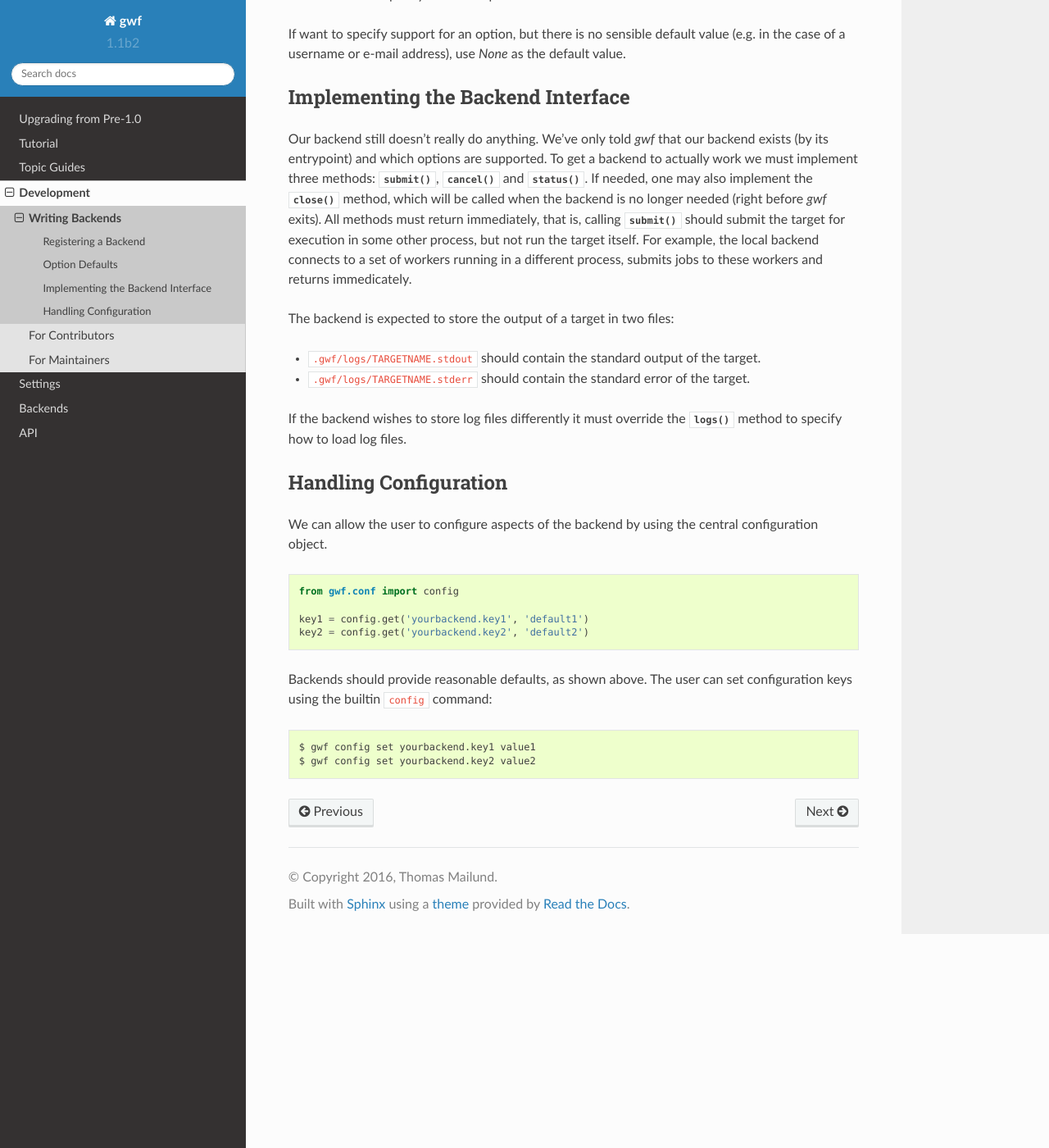
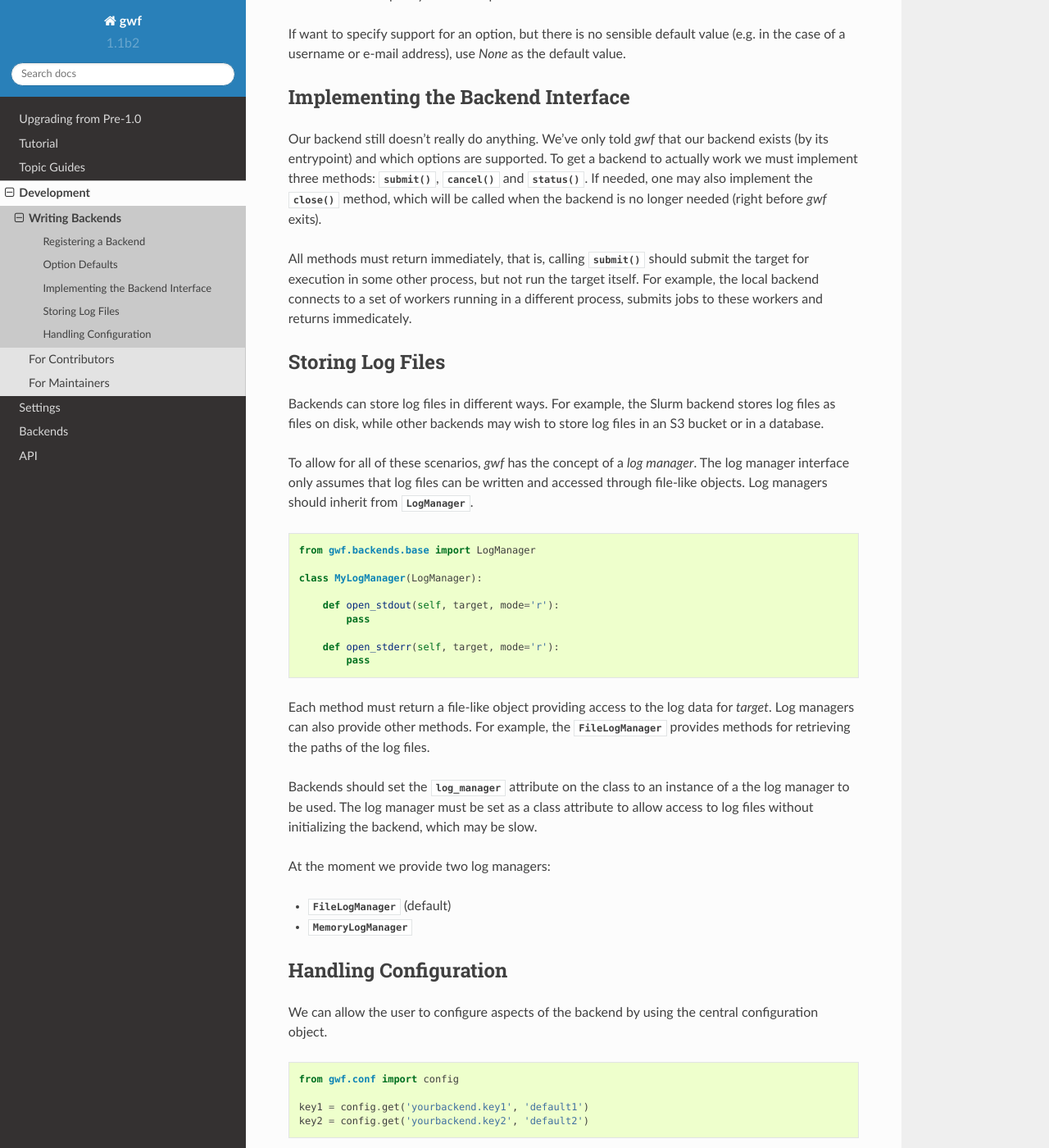
Before and after one commit to gwforg/gwf, a Sphinx documentation site: the page built from docs/development/writingbackends.rst, in a window 1280 px wide and 1400 px high, scrolled down 1387 px. Shown: the whole window at 82% size. Built offline with Sphinx 7.4.7 and the Read the Docs theme 2.0.0, drawn with Linux system fonts in a browser that asks for light colours.

Commit message:
Documentation for log managers.

```diff
--- a/docs/development/writingbackends.rst
+++ b/docs/development/writingbackends.rst
@@ -78,19 +78,50 @@ exists (by its entrypoint) and which options are supported. To get a backend to
 actually work we must implement three methods: :func:`~gwf.backends.Backend.submit`,
 :func:`~gwf.backends.Backend.cancel` and :func:`~gwf.backends.Backend.status`. If needed,
 one may also implement the :func:`~gwf.backends.Backend.close` method, which will be
-called when the backend is no longer needed (right before *gwf* exits). All
-methods must return immediately, that is, calling :func:`~gwf.backends.Backend.submit`
+called when the backend is no longer needed (right before *gwf* exits).
+
+All methods must return immediately, that is, calling :func:`~gwf.backends.Backend.submit`
 should submit the target for execution in some other process, but not run the target
 itself. For example, the local backend connects to a set of workers running in
 a different process, submits jobs to these workers and returns immedicately.
 
-The backend is expected to store the output of a target in two files:
 
-* ``.gwf/logs/TARGETNAME.stdout`` should contain the standard output of the target.
-* ``.gwf/logs/TARGETNAME.stderr`` should contain the standard error of the target.
+Storing Log Files
+=================
 
-If the backend wishes to store log files differently it must override the
-:func:`~gwf.backends.Backend.logs` method to specify how to load log files.
+Backends can store log files in different ways. For example, the Slurm backend stores log
+files as files on disk, while other backends may wish to store log files in an S3 bucket
+or in a database.
+
+To allow for all of these scenarios, *gwf* has the concept of a *log manager*. The log
+manager interface only assumes that log files can be written and accessed through file-like
+objects. Log managers should inherit from :class:`~gwf.backends.base.LogManager`.
+
+.. code-block:: python
+
+    from gwf.backends.base import LogManager
+
+    class MyLogManager(LogManager):
+
+        def open_stdout(self, target, mode='r'):
+            pass
+
+        def open_stderr(self, target, mode='r'):
+            pass
+
+Each method must return a file-like object providing access to the log data for `target`.
+Log managers can also provide other methods. For example, the
+:class:`~gwf.backends.base.FileLogManager` provides methods for retrieving the paths of the
+log files.
+
+Backends should set the :attr:`log_manager` attribute on the class to an instance of a the
+log manager to be used. The log manager must be set as a class attribute to allow access to
+log files without initializing the backend, which may be slow.
+
+At the moment we provide two log managers:
+
+* :class:`~gwf.backends.base.FileLogManager` (default)
+* :class:`~gwf.backends.base.MemoryLogManager`
 
 Handling Configuration
 ======================
--- a/docs/reference/api.rst
+++ b/docs/reference/api.rst
@@ -21,6 +21,9 @@ A target in a :class:`~gwf.Graph` can be scheduled on a
    :inherited-members:
    :undoc-members:
 
+.. automodule:: gwf.filtering
+   :undoc-members:
+
 .. autoclass:: gwf.backends.Status
    :members:
    :undoc-members:
```
Also changed, not shown: 1 other file.
